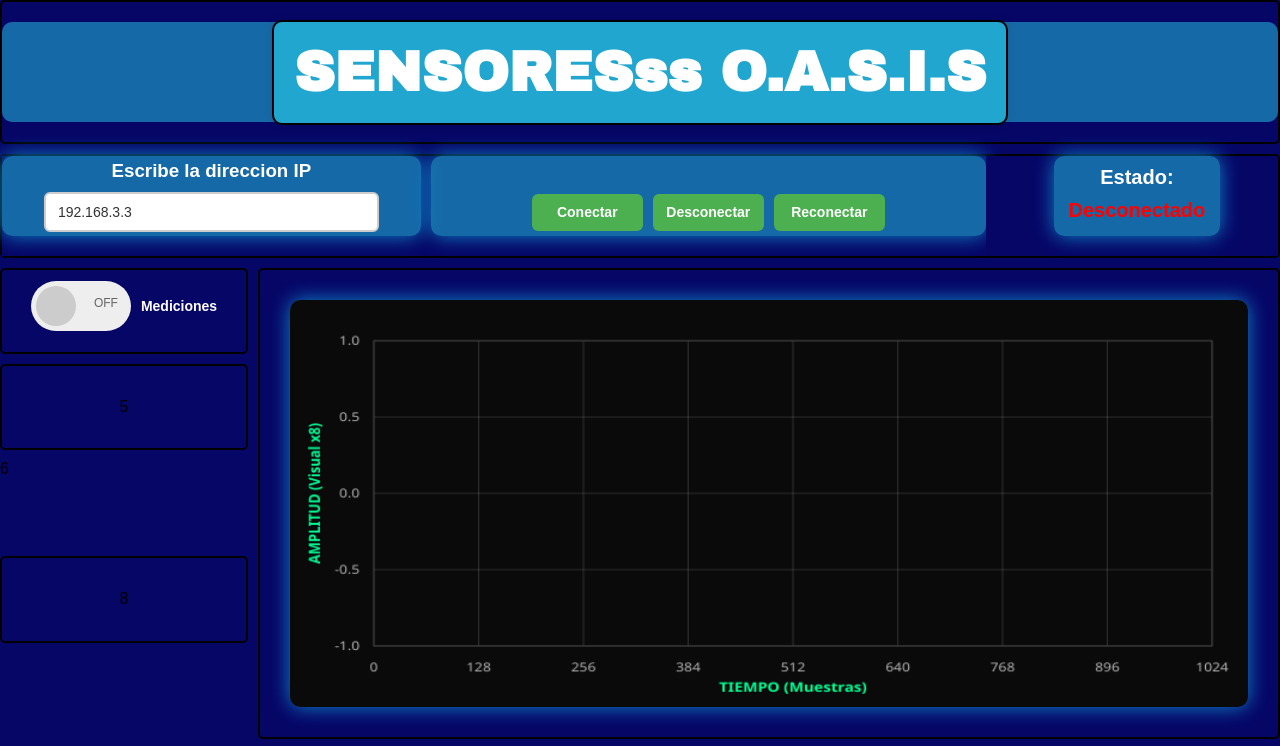
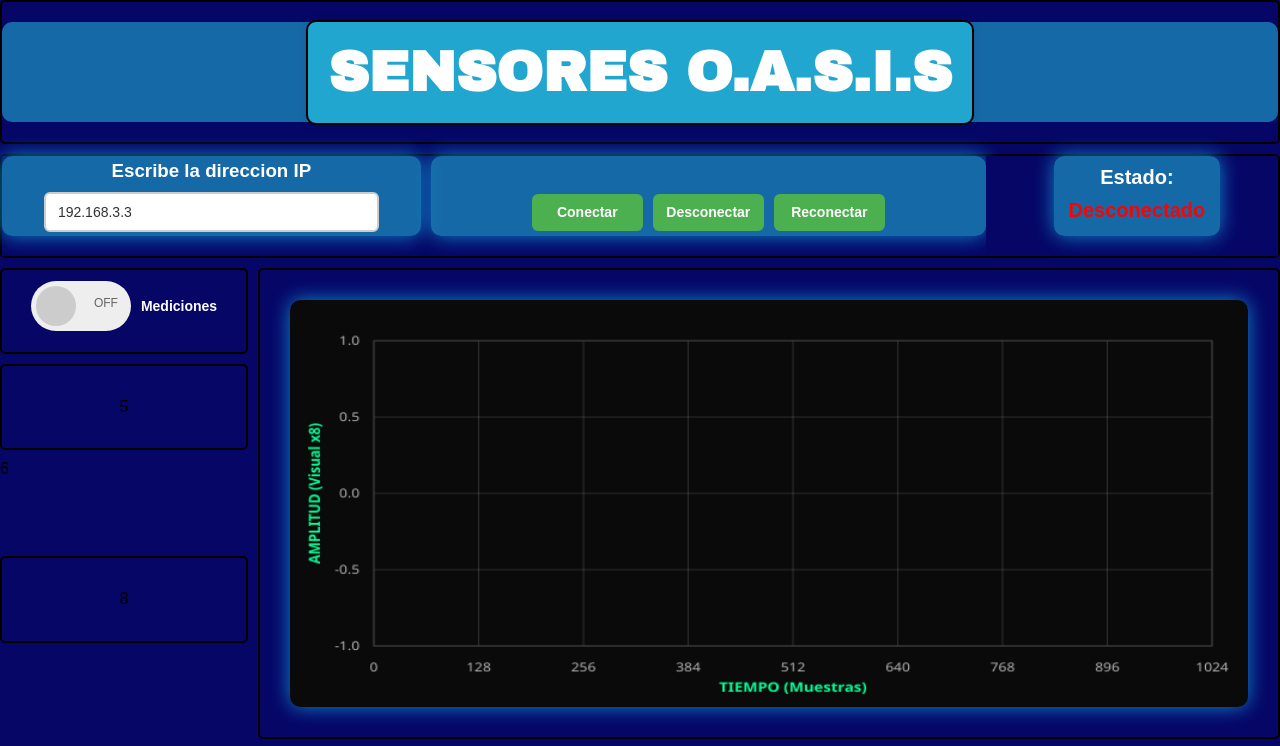
Before and after one commit to Sammy0829322/prueba-vite, a website built with Vite: page SENSORES/index.html in a window 1280 px wide. Shown: the top 746 px of the page. Built offline with nearby package versions, Linux system fonts and the light colour scheme.

Commit message:
correcion

```diff
--- a/SENSORES/index.html
+++ b/SENSORES/index.html
@@ -17,7 +17,7 @@
   <div class="container">
     <div class="box-one">
       <div class="titulo">
-        <h1>SENSORESss O.A.S.I.S</h1>
+        <h1>SENSORES O.A.S.I.S</h1>
       </div>
 
     </div>
```
